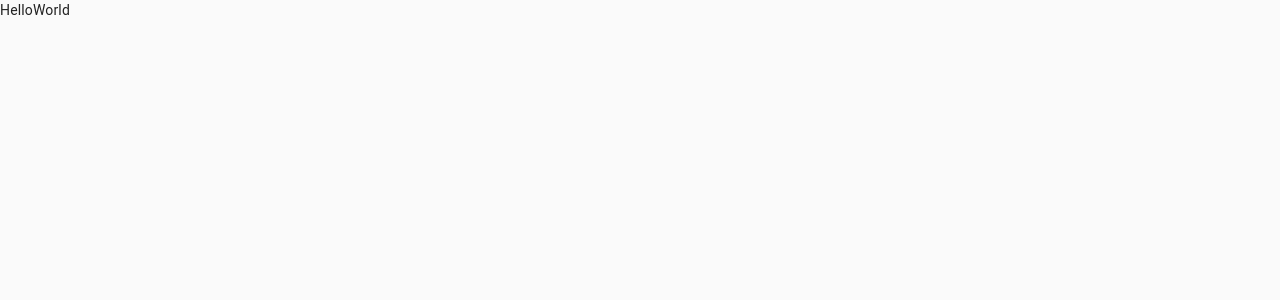
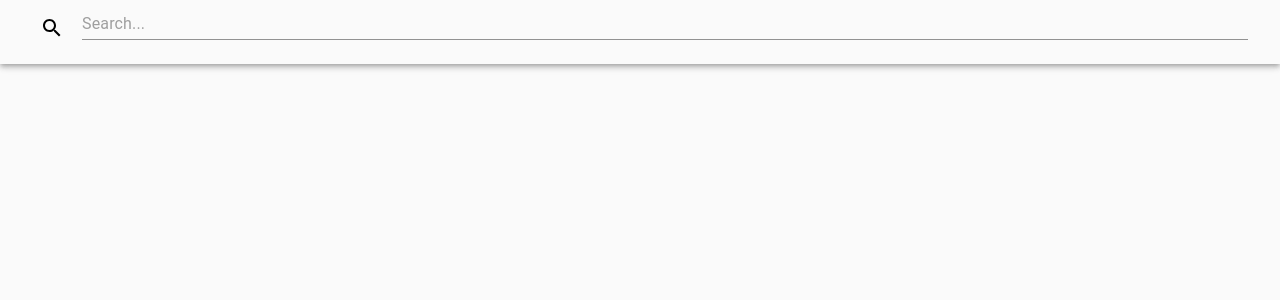
Before and after one commit to Ngxba/projectX-FrontEnd, a React (Create React App) app: page / in a window 1280 px wide. Shown: the top 300 px of the page. Built offline with nearby package versions, Linux system fonts and the light colour scheme.

Commit message:
add input

```diff
--- a/package.json
+++ b/package.json
@@ -4,6 +4,7 @@
   "private": true,
   "dependencies": {
     "@material-ui/core": "^4.11.3",
+    "@material-ui/icons": "^4.11.2",
     "@material-ui/styles": "^4.11.3",
     "@testing-library/jest-dom": "^5.11.4",
     "@testing-library/react": "^11.1.0",
--- a/src/App.jsx
+++ b/src/App.jsx
@@ -2,14 +2,15 @@ import React from 'react';
 import CssBaseline from '@material-ui/core/CssBaseline';
 import { ThemeProvider } from '@material-ui/core/styles';
 import theme from './theme';
+import Input from './components/Input/Input';
 
 function App() {
   return (
     <React.Fragment key="main">
       <ThemeProvider theme={theme}>
         <CssBaseline />
-        HelloWorld
       </ThemeProvider>
+      <Input />
     </React.Fragment>
   );
 }
--- /dev/null
+++ b/src/components/Input/Input.jsx
@@ -0,0 +1,39 @@
+import React from 'react';
+import TextField from '@material-ui/core/TextField';
+import AppBar from '@material-ui/core/AppBar';
+import Toolbar from '@material-ui/core/Toolbar';
+import Button from '@material-ui/core/Button';
+import SearchIcon from '@material-ui/icons/Search';
+import inputStyles from './Input.style';
+
+function LayoutTextFields() {
+  const classes = inputStyles();
+  const handleChange = () => {};
+
+  return (
+    <div>
+      <AppBar position="static" className={classes.allInput}>
+        <Toolbar>
+          <Button className={classes.buttonStyle} edge="start" aria-label="Search">
+            <SearchIcon />
+          </Button>
+
+          <TextField
+            className={classes.inputText}
+            id="standard-full-width"
+            style={{ margin: 8 }}
+            placeholder="Search..."
+            fullWidth
+            margin="normal"
+            InputLabelProps={{
+              shrink: true,
+            }}
+            onChange={handleChange}
+          />
+        </Toolbar>
+      </AppBar>
+    </div>
+  );
+}
+
+export default LayoutTextFields;
--- /dev/null
+++ b/src/components/Input/Input.style.jsx
@@ -0,0 +1,26 @@
+import { makeStyles } from '@material-ui/core/styles';
+
+const inputStyles = makeStyles(() => ({
+  buttonStyle: {
+    zIndex: '200',
+    position: 'absolute',
+    top: '10px',
+    fontSize: '18px',
+    left: '20px',
+    color: '#010101',
+  },
+
+  allInput: {
+    backgroundColor: '#fafafa',
+  },
+
+  inputText: {
+    color: '#010101',
+    paddingLeft: '50px',
+    fontSize: '14px',
+    height: '48px',
+    fontWeight: '400',
+    border: 'none',
+  },
+}));
+export default inputStyles;
--- a/src/theme/colors.jsx
+++ b/src/theme/colors.jsx
@@ -8,7 +8,7 @@ const colors = {
   inactiveColor: '#767676', // 6
   inactiveBG: '#e6e6e6', // 7
   borderColor: '#DBDBDB', // 8
-  lightBorderColor: '#ededed', //9
+  lightBorderColor: '#ededed', // 9
   primary: '#D79922', // 10
   primaryHover: '#EFE2BA', // 11
 };
```
Also changed, not shown: .eslintrc.json, 1 other file (tests, documents, lock files or other folders).
